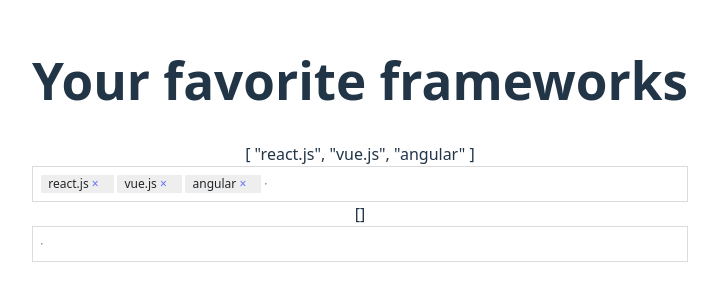
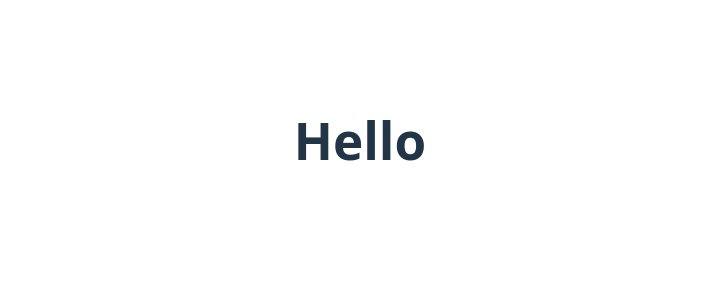
Before and after one commit to KhoaNgDev/project_demo, a Vue app: page / in a window 1280 px wide. Shown: the part 260-560 px from the top of the page, without its empty margins (280-999 px from the left). Built offline with nearby package versions, Linux system fonts and the light colour scheme.

Commit message:
1. Vue composition api setup method

```diff
--- a/src/App.vue
+++ b/src/App.vue
@@ -1,43 +1,18 @@
 <script>
+export default {
+  setup () {
+    const message = "Hello"
 
-export default {
-  data: () => ({
-    jsFrameworks: ["react.js", "vue.js", "angular"],
-    backendFrameworks: [],
-  }),
-  //mounted() là lifecycle hook trong Vue.
-  //Hàm này sẽ chạy sau khi component được gắn vào DOM (mounted).
-  methods: {
-    handleChange(tags) {
-      this.jsFrameworks = [...tags];
-    },
-  },
-};
+    return {
+      message
+    }
+  }
+}
 </script>
 
 <template>
-<h1>Your favorite frameworks</h1>
-  <div>{{ jsFrameworks }}</div>
-  <tags-input :selected-tags="jsFrameworks" @change="handleChange" />
-
-  <div>{{ backendFrameworks }}</div>
-  <tags-input
-    :selected-tags="backendFrameworks"
-    @change="backendFrameworks = [...$event]"
-  />
+  <h1>{{ message }}</h1>
 </template>
 
 <style scoped>
-.logo {
-  height: 6em;
-  padding: 1.5em;
-  will-change: filter;
-  transition: filter 300ms;
-}
-.logo:hover {
-  filter: drop-shadow(0 0 2em #646cffaa);
-}
-.logo.vue:hover {
-  filter: drop-shadow(0 0 2em #42b883aa);
-}
 </style>
--- a/src/main.js
+++ b/src/main.js
@@ -1,8 +1,6 @@
 import { createApp } from 'vue'
 import './style.css'
 import App from './App.vue'
-import TagsInput from "./components/TagsInput.vue";
 
 const app = createApp(App);
-app.component("tags-input", TagsInput);
 app.mount("#app");
```
Also changed, not shown: Lesson/Code_Started/App.vue (added, +43 -0 lines), Lesson/Code_Started/TagsInput.vue (renamed from src/components/TagsInput.vue), Lesson/Learning/CompositionApi.txt (renamed from CompositionApi.txt).
